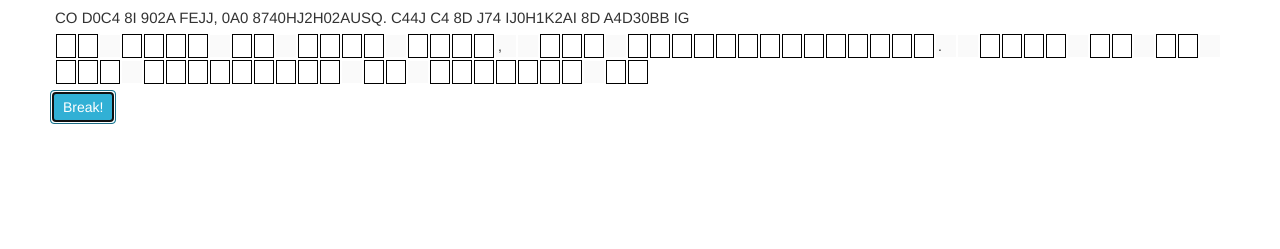
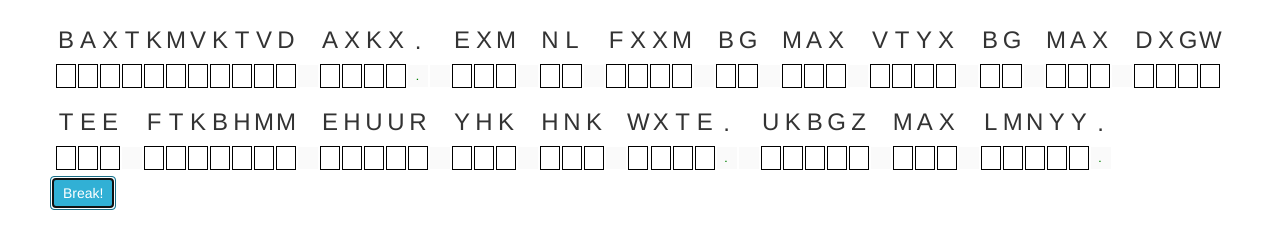
Before and after one commit to jimmyz42/cyberhaq, a plain HTML site: page ciphertext/ciphertext.html in a window 1280 px wide. Both pictures are taken after a click on the button "Break!". Shown: the part 93-342 px from the top of the page. Drawn offline with nearby package versions, Linux system fonts and the light colour scheme.

Commit message:
reformatted cipher game to make it easier

```diff
--- a/ciphertext/ciphertext.html
+++ b/ciphertext/ciphertext.html
@@ -6,15 +6,43 @@
     <script src="https://code.jquery.com/jquery-3.2.1.min.js"></script>
     <script src="https://code.jquery.com/ui/1.12.1/jquery-ui.min.js"></script>
     <script src="https://maxcdn.bootstrapcdn.com/bootstrap/3.3.7/js/bootstrap.min.js" integrity="sha384-Tc5IQib027qvyjSMfHjOMaLkfuWVxZxUPnCJA7l2mCWNIpG9mGCD8wGNIcPD7Txa" crossorigin="anonymous"></script>
+
+    <link href="https://fonts.googleapis.com/css?family=Anonymous+Pro" rel="stylesheet">
     <script src="ciphertext.js"></script>
     <link rel="stylesheet" href="../main.css"></link>
   </head>
+
   <body>
     <div class="attempts">
       <h1 id="attempts-left">Attempts Left:</h1>
     </div>
     <div class="ciphertext"></div>
-    <div class="message"></div>
+    <div class="message">
+      <!-- <div class='message-char'>
+        <h2 class='cipher-char'>A</h2>
+        <input type='text' class='message-letter' maxlength='1'>
+      </div>
+       <div class='message-char'>
+        <h2 class='cipher-char'>A</h2>
+        <input type='text' class='message-letter' maxlength='1'>
+      </div>
+       <div class='message-char'>
+        <h2 class='cipher-char'>A</h2>
+        <input type='text' class='message-letter' maxlength='1'>
+      </div>
+       <div class='message-char'>
+        <h2 class='cipher-char'>A</h2>
+        <input type='text' class='message-letter' maxlength='1'>
+      </div>
+       <div class='message-char'>
+        <h2 class='cipher-char'>A</h2>
+        <input type='text' class='message-letter' maxlength='1'>
+      </div>
+       <div class='message-char'>
+        <h2 class='cipher-char'>A</h2>
+        <input type='text' class='message-letter' maxlength='1'>
+      </div> -->
+    </div>
     <button type="button" class="btn btn-info test-message">Break!</button>
     <h1 id="win-text"></h1>
   </body>
--- a/ciphertext/ciphertext.js
+++ b/ciphertext/ciphertext.js
@@ -1,7 +1,9 @@
 var messageTexts = [
-  "WE WILL MEET AT THE STARBUCKS ON 120 BROADWAY. I AM WEARING 2 HATS",
-  "MY NAME IS JACK POTT, AKA IHEARTCRACK420. MEET ME IN THE STARBUCKS IN KENDALL SQ",
-  "IHEARTCRACK420 HERE. LET US MEET IN THE CAFE IN THE KENDALL MARIOTT LOBBY FOR OUR DEAL.",
+  "WE WILL MEET AT THE STARBUCKS ON BROADWAY. I WILL BE WEARING GOLD SUNGLASSES SMOKING WEED.",
+  "MY NAME IS JACK POTT, AKA IHEARTCRACK. MEET ME IN THE STARBUCKS IN KENDALL SQ",
+  "IHEARTCRACK HERE. LET US MEET IN THE CAFE IN THE KENDALL MARIOTT LOBBY FOR OUR DEAL. BRING THE STUFF.",
+  "THIS IS IHEARTCRACK. I WILL CALL YOU FROM THE STARBUCKS IN KENDALL AT FOUR TWENTY.",
+  "WILL BE WAITING IN MY CAR IN FRONT OF THE STARBUCKS IN KENDALL SQ. I WILL BE SNORTING WHITE POWDER FROM MY DASHBOARD."
 ];
 
 var text = messageTexts[Math.floor(Math.random() * (messageTexts.length))];
@@ -14,20 +16,22 @@ $( document ).ready(function() {
 
 	generateCipher(function(mapping) {
 		encryptText(mapping, text, function(ciphertext) {
-			$( ".ciphertext" ).html(ciphertext);
+			// $( ".ciphertext" ).html(ciphertext);
+			textlist = text.split("");
 			ciphertextList = ciphertext.split("");
 			ciphertextList.forEach(function(element, index) {
-				if (element == " ") {
-					$(".message").append("<input type='text' disabled class='message-letter space-box' maxlength='1' value=' '>");
-				}
-				else if (element == ".") {
-					$(".message").append("<input type='text' disabled class='message-letter space-box' maxlength='1' value='.'>");
-				}
-				else if (element == ",") {
-					$(".message").append("<input type='text' disabled class='message-letter space-box' maxlength='1' value=','>");
+				if (element == " " || element == "." || element == "," || element == "'") {
+					$(".message").append("<div class='message-char'>"
+						+ "<h3 class='cipher-char'>" + ciphertextList[index] + "</h3>"
+						+ "<input type='text' disabled class='message-letter space-box' maxlength='1' value='"
+						+ element + "'>"
+						+ "</div>");
 				}
 				else {
-					$(".message").append("<input type='text' class='message-letter' maxlength='1'>");
+					$(".message").append("<div class='message-char'>"
+						+ "<h3 class='cipher-char'>" + ciphertextList[index] + "</h3>"
+						+ "<input type='text' class='message-letter' maxlength='1'>"
+						+ "</div>");
 				}
 			})
 		})
@@ -41,8 +45,21 @@ $( document ).ready(function() {
     $('.test-message').click(function() {
     	var correct = true;
     	var textlist = text.split('');
+    	var correctletters = []
     	$(".message-letter").each(function(index, obj) {
     		if ($(this).val() == textlist[index]) {
+    			correctletters.push($(this).val());
+    			$(this).addClass("correct");
+    			$(this).prop('disabled', true);
+    		} else {
+    			$(this).val("");
+    			// correct = false;
+    		}
+    	})
+    	$(".message-letter").each(function(index, obj) {
+    		if ($.inArray(textlist[index], correctletters) >= 0 || $(this).val() == textlist[index]) {
+    			$(this).val(textlist[index]);
+    			$(this).addClass("correct");
     			$(this).prop('disabled', true);
     		} else {
     			$(this).val("");
@@ -62,14 +79,13 @@ $( document ).ready(function() {
 });
 
 var generateCipher = function(callback) {
-	alphanum = "ABCDEFGHIJKLMNOPQRSTUVWXYZ0123456789".split('');
+	alphanum = "ABCDEFGHIJKLMNOPQRSTUVWXYZ".split('');
 	k = Math.floor(Math.random() * (alphanum.length - 1)) + 1;
-	ciphermapping = {" " : " ", "." : ".", "," : ","}
+	ciphermapping = {" " : " ", "." : ".", "," : ",", "'" : "'"}
 	alphanum.forEach(function(element, index) {
 		newIndex = (index + k) % alphanum.length;
 	    ciphermapping[element] = alphanum[newIndex];
 	    if (index == alphanum.length - 1) {
-	    	console.log(ciphermapping);
 	    	callback(ciphermapping);
 	    }
 	});
--- a/main.css
+++ b/main.css
@@ -32,17 +32,30 @@ iframe {
 div.ciphertext {
   margin: 5px;
   font-size: 15px;
+  font-family: 'Anonymous Pro', monospace;
 }
 
 div.message {
   margin: 5px;
 }
 
+div.message-char {
+  text-align: center;
+  display: inline-block;
+}
+
 input.message-letter
 {
     width: 20px;
+    text-align: center;
     border: 1px solid black;
     margin: 1px;
+    font-family: 'Anonymous Pro', monospace;
+}
+
+input.correct {
+  color: green;
+  border: none;
 }
 
 input.space-box
```
Also changed, not shown: index.html (+1 -0 lines).
